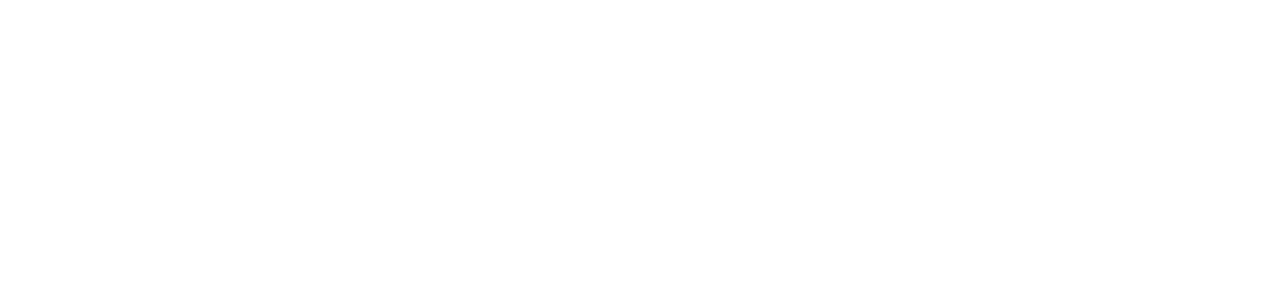
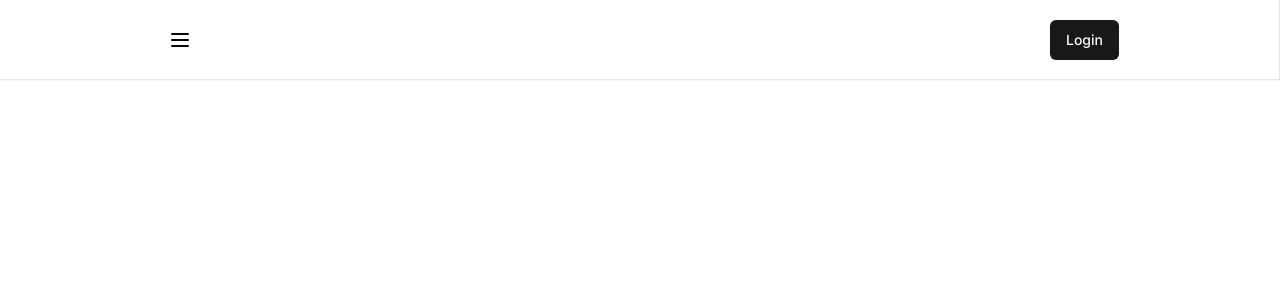
Before and after one commit to luizredig/bakery-with-next-js, a Next.js app: page / in a window 1280 px wide. Shown: the top 300 px of the page. Built offline with nearby package versions, Linux system fonts and the light colour scheme.

Commit message:
feat: add initial header component

```diff
--- /dev/null
+++ b/app/components/header.tsx
@@ -0,0 +1,28 @@
+import { MenuIcon } from "lucide-react";
+import { Button } from "./ui/button";
+import { Card } from "./ui/card";
+import { Sheet, SheetClose, SheetContent, SheetTrigger } from "./ui/sheet";
+
+const Header = () => {
+  return (
+    <>
+      <Card className="flex h-20 w-full flex-row items-center justify-between rounded-none border-l-0 border-t-0 px-5 lg:px-40">
+        <Sheet>
+          <SheetTrigger asChild>
+            <Button size={"icon"} variant={"ghost"}>
+              <MenuIcon />
+            </Button>
+          </SheetTrigger>
+
+          <SheetContent side={"left"}></SheetContent>
+
+          <SheetClose asChild></SheetClose>
+        </Sheet>
+
+        <Button variant={"default"}>Login</Button>
+      </Card>
+    </>
+  );
+};
+
+export default Header;
--- a/app/globals.css
+++ b/app/globals.css
@@ -73,4 +73,8 @@
   body {
     @apply bg-background text-foreground;
   }
+  body,
+  html {
+    @apply min-w-80;
   }
+}
--- a/app/layout.tsx
+++ b/app/layout.tsx
@@ -1,6 +1,7 @@
 import type { Metadata } from "next";
 import { Inter } from "next/font/google";
 import "./globals.css";
+import Header from "./components/header";
 
 const inter = Inter({ subsets: ["latin"] });
 
@@ -16,7 +17,10 @@ export default function RootLayout({
 }>) {
   return (
     <html lang="en">
-      <body className={inter.className}>{children}</body>
+      <body className={inter.className}>
+        <Header />
+        {children}
+      </body>
     </html>
   );
 }
--- a/tailwind.config.ts
+++ b/tailwind.config.ts
@@ -16,6 +16,14 @@ const config = {
       screens: {
         "2xl": "1400px",
       },
+    },
+    screens: {
+      xs: "320px",
+      sm: "640px",
+      md: "768px",
+      lg: "1024px",
+      xl: "1280px",
+      "2xl": "1536px",
     },
     extend: {
       colors: {
```
Lines whose indentation alone changed are shown as unchanged.
